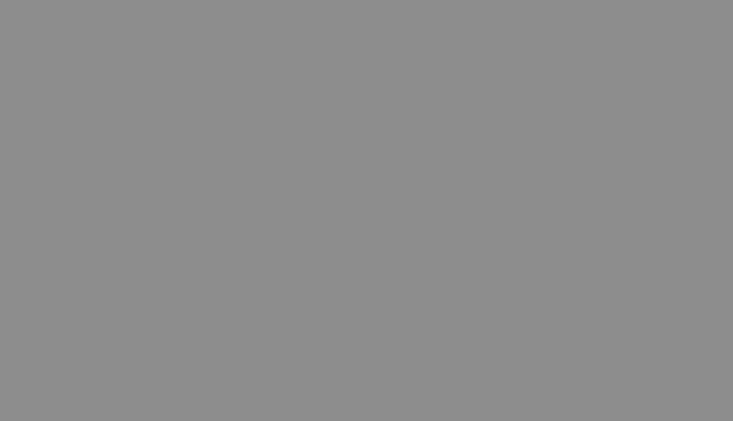
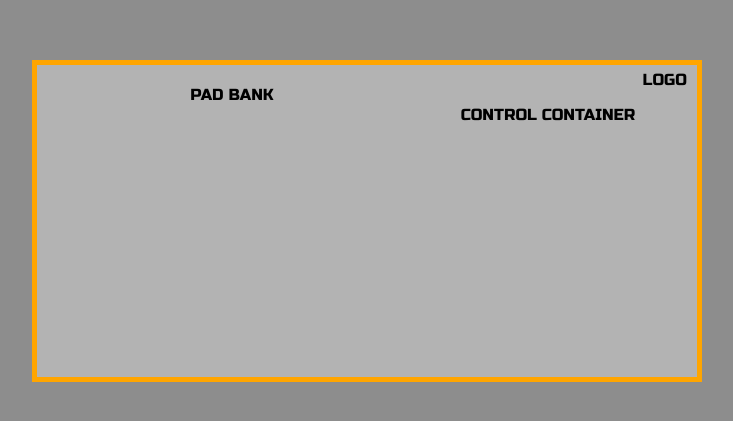
Before and after one commit to CristianPeralta/fcc-fe-projects, a React (Create React App) app in the folder drum-machine/: page / in a window 1280 px wide. Shown: the part 187-608 px from the top of the page, without its empty margins (273-1006 px from the left). Built offline with nearby package versions, Linux system fonts and the light colour scheme.

Commit message:
[drum-machine] add basic schema

```diff
--- a/drum-machine/src/App.css
+++ b/drum-machine/src/App.css
@@ -5,12 +5,6 @@
  body {
 	 user-select: none;
 	 background-color: #8d8d8d;
-}
- #App {
-	 display: flex;
-	 justify-content: center;
-	 align-items: center;
-	 height: 100vh;
 }
  .inner-container {
 	 outline: 5px solid orange;
--- a/drum-machine/src/App.js
+++ b/drum-machine/src/App.js
@@ -1,13 +1,31 @@
-import React from 'react';
-import logo from './logo.svg';
+import React, { Component } from 'react';
 import './App.css';
 
-function App() {
-  return (
-    <div className="App">
+class App extends Component {
+  constructor(props) {
+    super(props);
+  }
+  render() {
+    return (
+      <div className="App">
+        <div id="drum-machine" className="inner-container">
 
-    </div>
-  );
+          <div className="pad-bank">
+            PAD BANK
+          </div>
+
+          <div className="logo">
+            LOGO
+          </div>
+
+          <div className="controls-container">
+            CONTROL CONTAINER
+          </div>
+
+        </div>
+      </div>
+    )
+  }
 }
 
 export default App;
--- a/drum-machine/src/index.css
+++ b/drum-machine/src/index.css
@@ -1,5 +1,6 @@
-body {
-  font-family: -apple-system, BlinkMacSystemFont, 'Segoe UI', 'Roboto', 'Oxygen',
-    'Ubuntu', 'Cantarell', 'Fira Sans', 'Droid Sans', 'Helvetica Neue',
-    sans-serif;
+#root {
+  display: flex;
+  justify-content: center;
+  align-items: center;
+  height: 100vh;
 }
```
